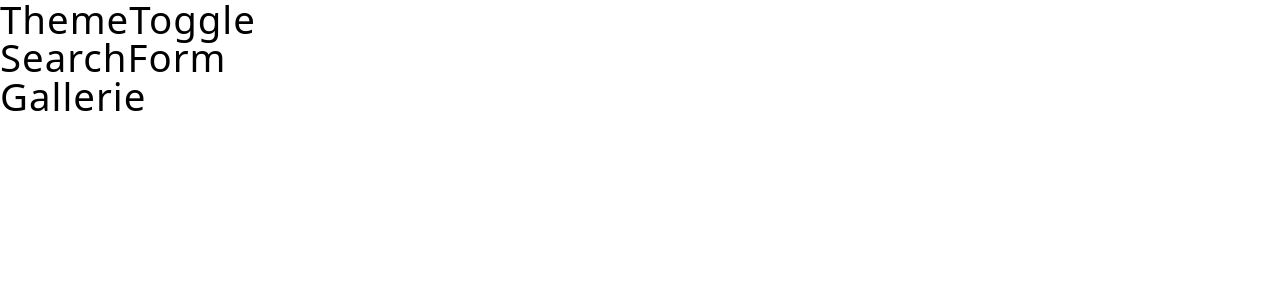
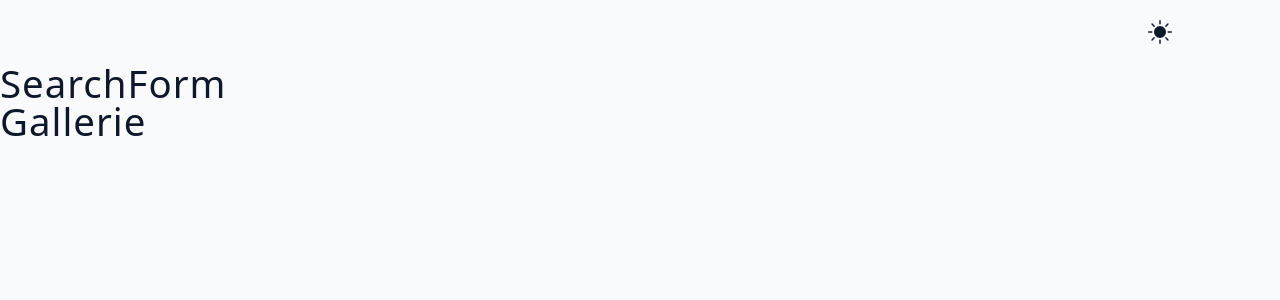
Before and after one commit to azizkcm09/unsplash-images, a React (Vite) app: page / in a window 1280 px wide. Shown: the top 300 px of the page. Built offline with nearby package versions, Linux system fonts and the light colour scheme.

Commit message:
dark theme setup

```diff
--- a/src/ThemeToggle.jsx
+++ b/src/ThemeToggle.jsx
@@ -1,8 +1,19 @@
 import React from "react";
 import { useGlobalContext } from "./context";
-
+import { BsFillSunFill, BsFillMoonFill } from "react-icons/bs";
 const ThemeToggle = () => {
-  return <h2>ThemeToggle</h2>;
+  const { isDarkTheme, toggleDarkTheme } = useGlobalContext();
+  return (
+    <section className="toggle-container">
+      <button className="dark-toggle" onClick={toggleDarkTheme}>
+        {isDarkTheme ? (
+          <BsFillMoonFill className="toggle-icon" />
+        ) : (
+          <BsFillSunFill className="toggle-icon" />
+        )}
+      </button>
+    </section>
+  );
 };
 
 export default ThemeToggle;
--- a/src/context.jsx
+++ b/src/context.jsx
@@ -3,6 +3,18 @@
 const AppContext = createContext();
 
 export const AppProvider = ({ children }) => {
-  return <AppContext.Provider value={{}}>{children}</AppContext.Provider>;
+  const [isDarkTheme, setIsDarkTheme] = useState(false);
+
+  const toggleDarkTheme = () => {
+    const newDarkTheme = !isDarkTheme;
+    setIsDarkTheme(newDarkTheme);
+    const body = document.querySelector("body");
+    body.classList.toggle("dark-theme", newDarkTheme);
+  };
+  return (
+    <AppContext.Provider value={{ isDarkTheme, toggleDarkTheme }}>
+      {children}
+    </AppContext.Provider>
+  );
 };
 export const useGlobalContext = () => useContext(AppContext);
--- a/src/index.css
+++ b/src/index.css
@@ -61,11 +61,32 @@
   --shadow-4: 0 20px 25px -5px rgba(0, 0, 0, 0.1),
     0 10px 10px -5px rgba(0, 0, 0, 0.04);
   /* dark mode setup */
+  --dark-mode-bg-color: #333;
+  --dark-mode-text-color: #f0f0f0;
+
+  --backgroundColor: var(--grey-50);
+  --textColor: var(--grey-900);
+  --darkModeTransition: color 0.3s ease-in-out,
+    background-color 0.3s ease-in-out;
+}
+
+@media (prefers-color-scheme: dark) {
+  :root {
+    --backgroundColor: var(--dark-mode-bg-color);
+    --textColor: var(--dark-mode-text-color);
+  }
+}
+.dark-theme {
+  --textColor: var(--dark-mode-text-color);
+  --backgroundColor: var(--dark-mode-bg-color);
 }
 
 body {
-  font-family: system-ui, -apple-system, BlinkMacSystemFont, 'Segoe UI', Roboto,
-    Oxygen, Ubuntu, Cantarell, 'Open Sans', 'Helvetica Neue', sans-serif;
+  background: var(--backgroundColor);
+  color: var(--textColor);
+  transition: var(--darkModeTransition);
+  font-family: system-ui, -apple-system, BlinkMacSystemFont, "Segoe UI", Roboto,
+    Oxygen, Ubuntu, Cantarell, "Open Sans", "Helvetica Neue", sans-serif;
   font-weight: 400;
   line-height: 1;
 }
```
